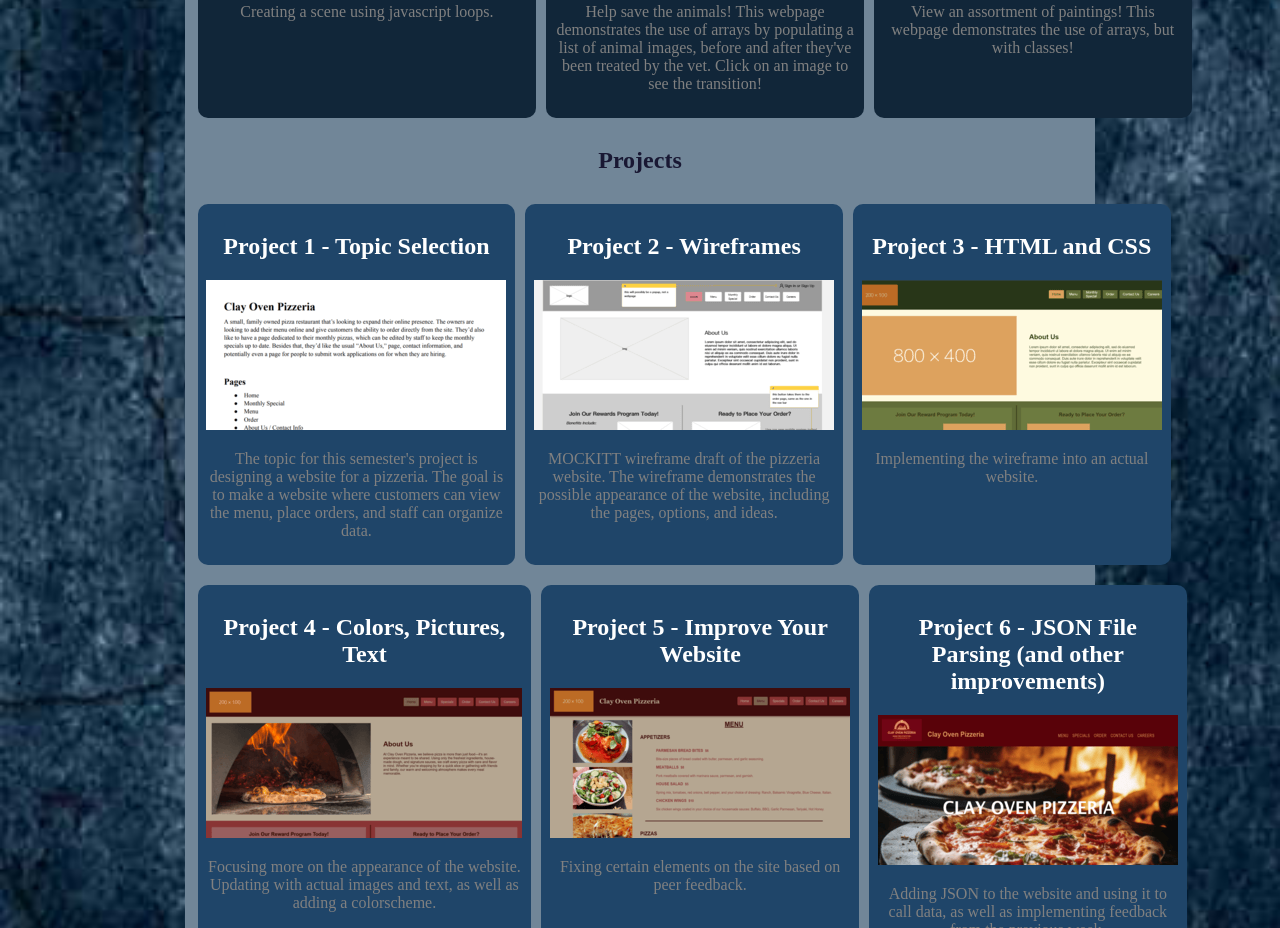
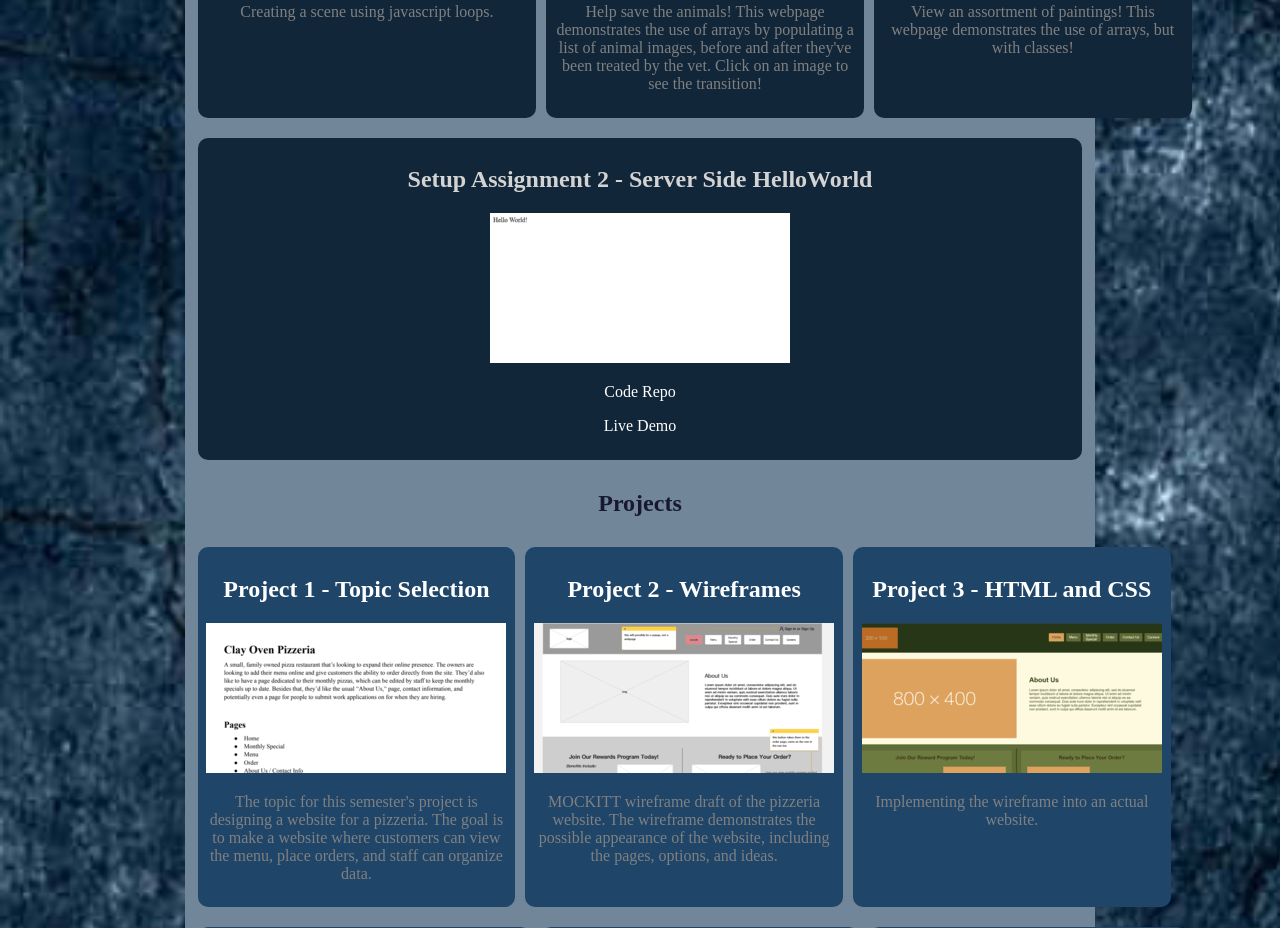
Before and after one commit to aweaver422/aweaver422.github.io, a website: page csce242/index.html in a window 1280 px wide. Shown: the part 1220-2148 px from the top of the page. Drawn offline with Linux system fonts and the light colour scheme.

Commit message:
added assignment 10

```diff
--- a/csce242/index.html
+++ b/csce242/index.html
@@ -94,6 +94,14 @@
                             </a>
                         </section>
                     </div>
+                    <div id="assignments" class="columns">
+                        <section class="one">
+                            <h2>Setup Assignment 2 - Server Side HelloWorld</h2>
+                            <img src="images/cover10.png">
+                            <p><a href="https://github.com/aweaver422/server-helloworld">Code Repo</a></p>
+                            <p><a href="https://server-helloworld-ar3b.onrender.com/">Live Demo</a></p>
+                        </section>
+                    </div>
                 <!--
                 <ol>
                     <li><a href="assignments/01html/index.html">Basic HTML</a></li>
```
Also changed, not shown: csce242/images/cover10.png (added).
